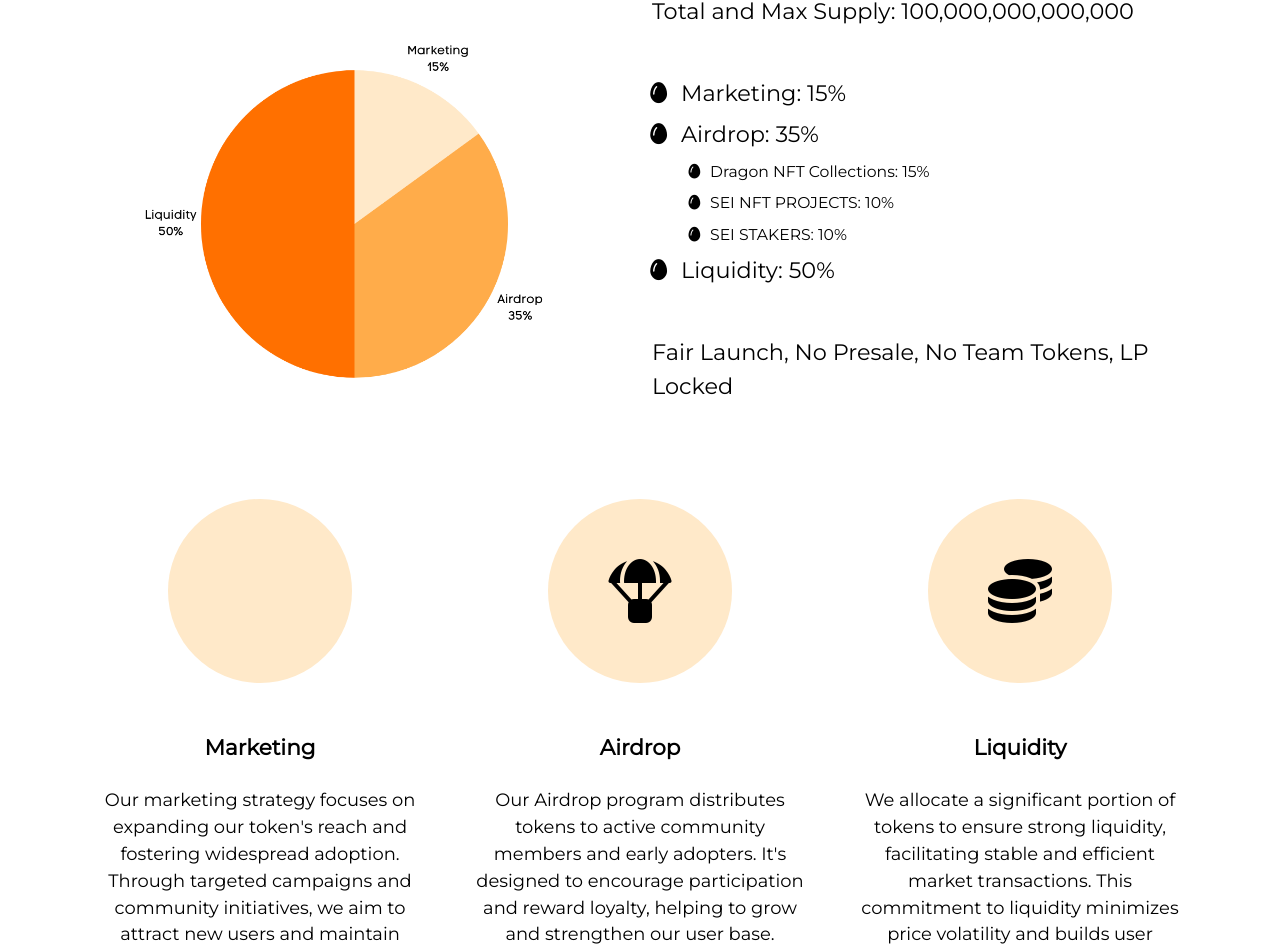
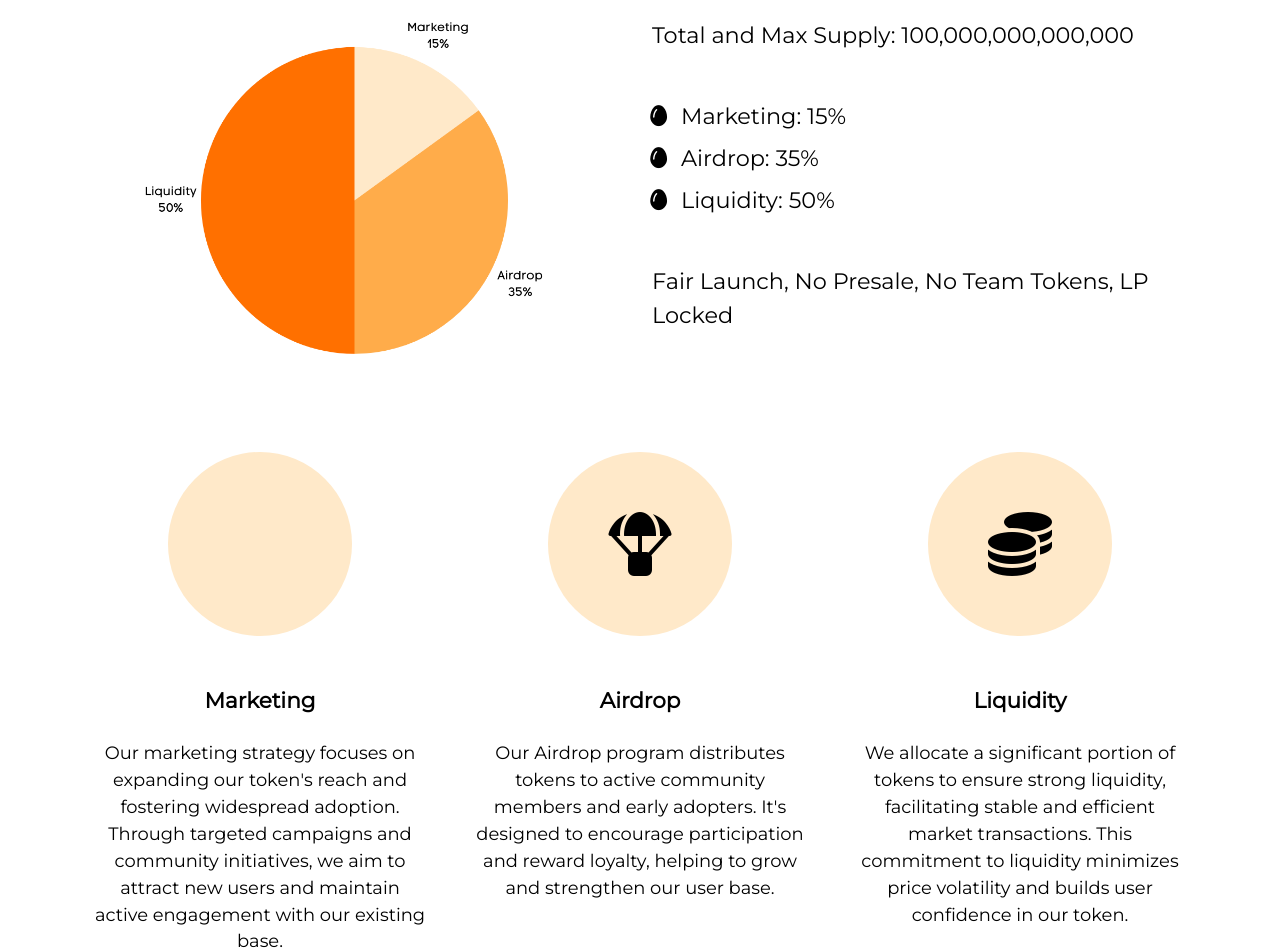
Before and after one commit to dragonmemetoken/dragonmemetoken.github.io, a React (Create React App) app: page / in a window 1280 px wide. Shown: the part 4505-5456 px from the top of the page. Built offline with nearby package versions, Linux system fonts and the light colour scheme.

Commit message:
Remove airdrop items from tokenomics section

```diff
--- a/src/components/Home/Home.js
+++ b/src/components/Home/Home.js
@@ -339,20 +339,20 @@ function Home(props) {
                                     <span className="fa-li"><i className="fa-solid fa-egg"></i></span>
                                     Airdrop: 35%
 
-                                    <ul className="fa-ul text-color-1 font-size-70 tw-ms-[29px] mb-1 mt-2">
-                                        <li className="mb-2">
-                                            <span className="fa-li"><i className="fa-solid fa-egg"></i></span>
-                                            Dragon NFT Collections: 15%
-                                        </li>
-                                        <li className="mb-2">
-                                            <span className="fa-li"><i className="fa-solid fa-egg"></i></span>
-                                            SEI NFT PROJECTS: 10%
-                                        </li>
-                                        <li className="mb-0">
-                                            <span className="fa-li"><i className="fa-solid fa-egg"></i></span>
-                                            SEI STAKERS: 10%
-                                        </li>
-                                    </ul>
+                                    {/*<ul className="fa-ul text-color-1 font-size-70 tw-ms-[29px] mb-1 mt-2">*/}
+                                    {/*    <li className="mb-2">*/}
+                                    {/*        <span className="fa-li"><i className="fa-solid fa-egg"></i></span>*/}
+                                    {/*        Dragon NFT Collections: 15%*/}
+                                    {/*    </li>*/}
+                                    {/*    /!*<li className="mb-2">*!/*/}
+                                    {/*    /!*    <span className="fa-li"><i className="fa-solid fa-egg"></i></span>*!/*/}
+                                    {/*    /!*    SEI NFT PROJECTS: 10%*!/*/}
+                                    {/*    /!*</li>*!/*/}
+                                    {/*    <li className="mb-0">*/}
+                                    {/*        <span className="fa-li"><i className="fa-solid fa-egg"></i></span>*/}
+                                    {/*        SEI STAKERS: 10%*/}
+                                    {/*    </li>*/}
+                                    {/*</ul>*/}
                                 </li>
                                 <li className="mb-0">
                                     <span className="fa-li"><i className="fa-solid fa-egg"></i></span>
```
